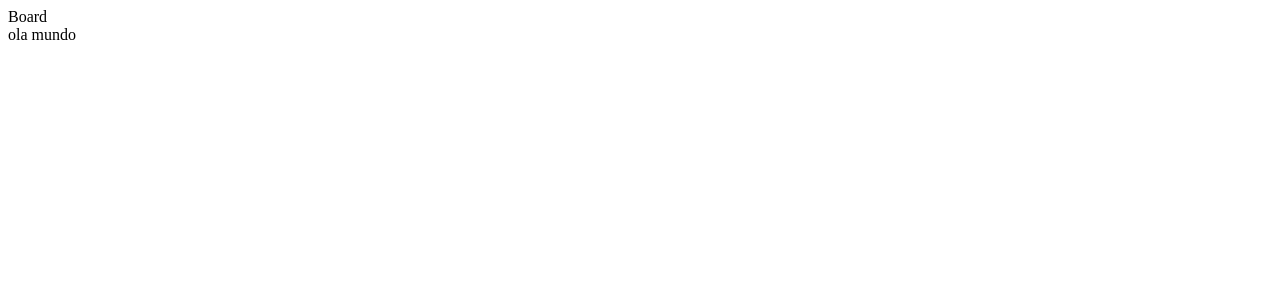
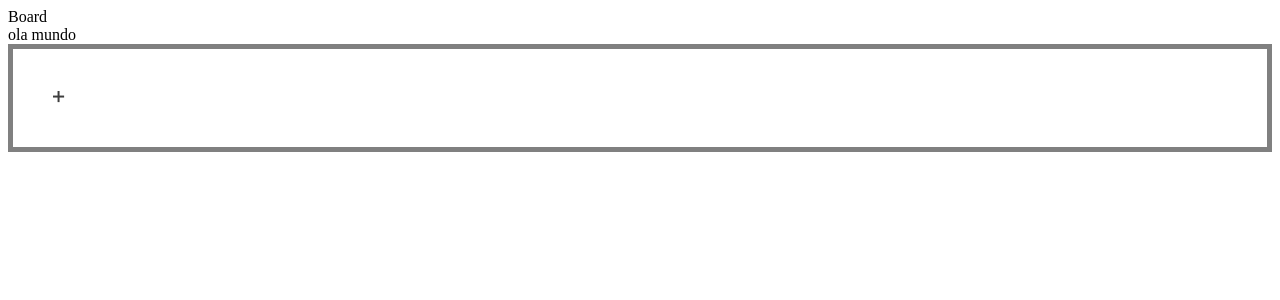
Before and after one commit to PiedadeJoao/sinpexBoard, a Vue app in the folder board-test/: page / in a window 1280 px wide. Shown: the top 300 px of the page. Built offline with nearby package versions, Linux system fonts and the light colour scheme.

Commit message:
add svg loader as component

```diff
--- a/board-test/index.html
+++ b/board-test/index.html
@@ -4,7 +4,7 @@
     <meta charset="UTF-8" />
     <link rel="icon" href="/favicon.ico" />
     <meta name="viewport" content="width=device-width, initial-scale=1.0" />
-    <title>Vite App</title>
+    <title>Sinpex Board</title>
   </head>
   <body>
     <div id="app"></div>
--- a/board-test/package.json
+++ b/board-test/package.json
@@ -14,6 +14,7 @@
     "@vitejs/plugin-vue": "^2.3.1",
     "sass": "^1.51.0",
     "sass-loader": "^12.6.0",
-    "vite": "^2.9.5"
+    "vite": "^2.9.5",
+    "vite-svg-loader": "^3.3.0"
   }
 }
--- a/board-test/src/App.vue
+++ b/board-test/src/App.vue
@@ -2,11 +2,15 @@
   <header>Board</header>
 
   <main>{{nome}}</main>
-
+  <UIElements></UIElements>
 </template>
 
 <script lang="js">
+import UIElements from './UiElements.vue'
   export default {
+    components:{
+      UIElements
+    },
     computed: {
       nome(){
         return this.$store.getters.teste
@@ -16,5 +20,6 @@
 
 </script>
 
-<style>
+<style lang="scss">
+  @import './assets/sass/global.scss';
 </style>
--- a/board-test/src/UiElements.vue
+++ b/board-test/src/UiElements.vue
@@ -0,0 +1,22 @@
+<template>
+    <section class="UIelements">
+        <addButton></addButton>
+    </section>
+</template>
+
+<script lang="js">
+import addButton from './components/buttons/AddButton.vue'
+  export default {
+    components:{
+        addButton
+    },
+  }
+
+</script>
+
+<style style="scss">
+    .UIelements{
+        border: 5px solid grey;
+        padding: 40px;
+    }
+</style>
--- /dev/null
+++ b/board-test/src/assets/sass/global.scss
@@ -0,0 +1,10 @@
+//clean buttons
+button, input[type="submit"], input[type="reset"] {
+	background: none;
+	color: inherit;
+	border: none;
+	padding: 0;
+	font: inherit;
+	cursor: pointer;
+	outline: inherit;
+}
--- /dev/null
+++ b/board-test/src/components/buttons/AddButton.vue
@@ -0,0 +1,22 @@
+<template>
+  <button class="addButton">
+    <plus />
+  </button>
+</template>
+
+<script lang="js">
+    import plus from '@/assets/svg/plus.svg'
+  export default {
+    components:{
+        plus
+    },
+  }
+
+</script>
+
+<style style="scss">
+.UIelements {
+  border: 5px solid grey;
+  padding: 40px;
+}
+</style>
--- a/board-test/vite.config.js
+++ b/board-test/vite.config.js
@@ -2,13 +2,15 @@ import { fileURLToPath, URL } from 'url'
 
 import { defineConfig } from 'vite'
 import vue from '@vitejs/plugin-vue'
+import svgLoader from 'vite-svg-loader'
 
 // https://vitejs.dev/config/
 export default defineConfig({
-  plugins: [vue()],
+  plugins: [vue(),svgLoader()],
   resolve: {
     alias: {
       '@': fileURLToPath(new URL('./src', import.meta.url))
     }
-  }
+  },
+
 })
```
Also changed, not shown: board-test/src/assets/svg/plus.svg (added), 1 other file (tests, documents, lock files or other folders).
